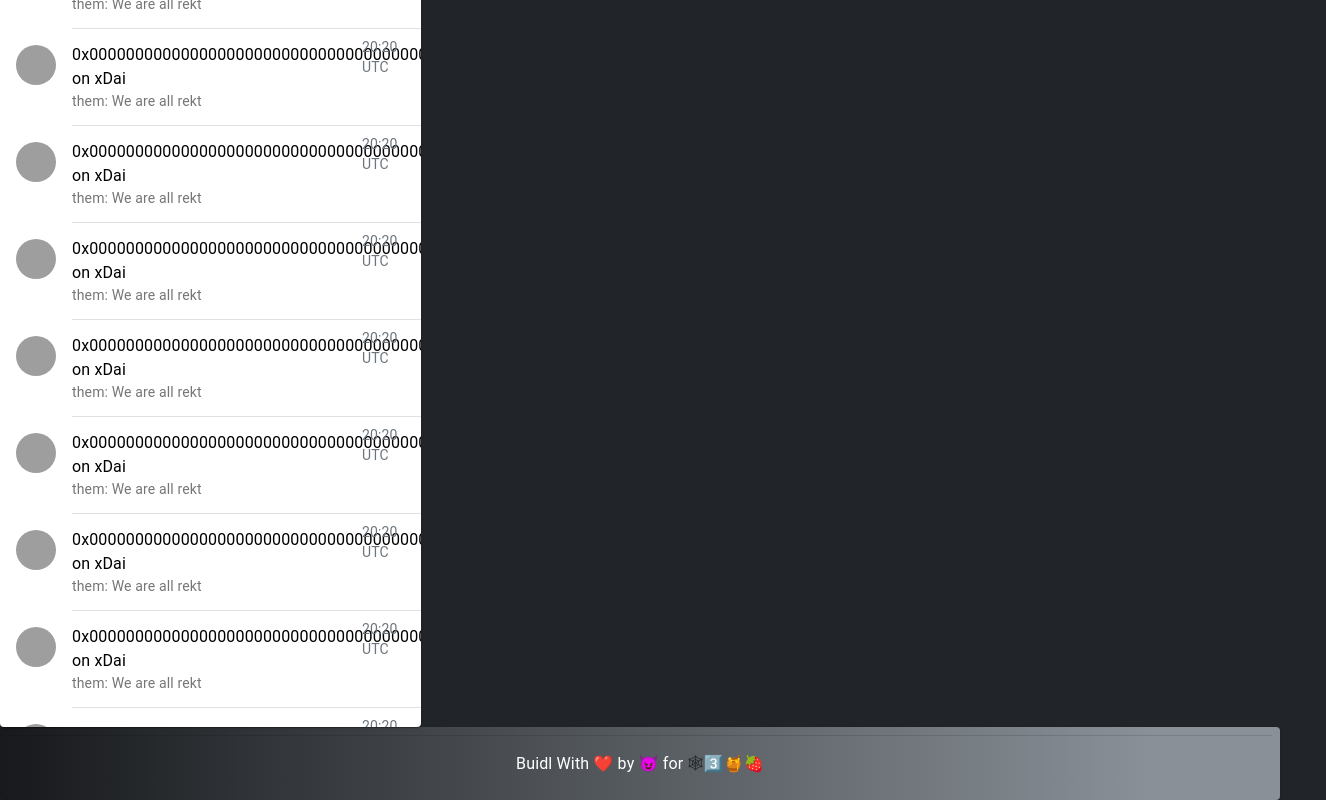
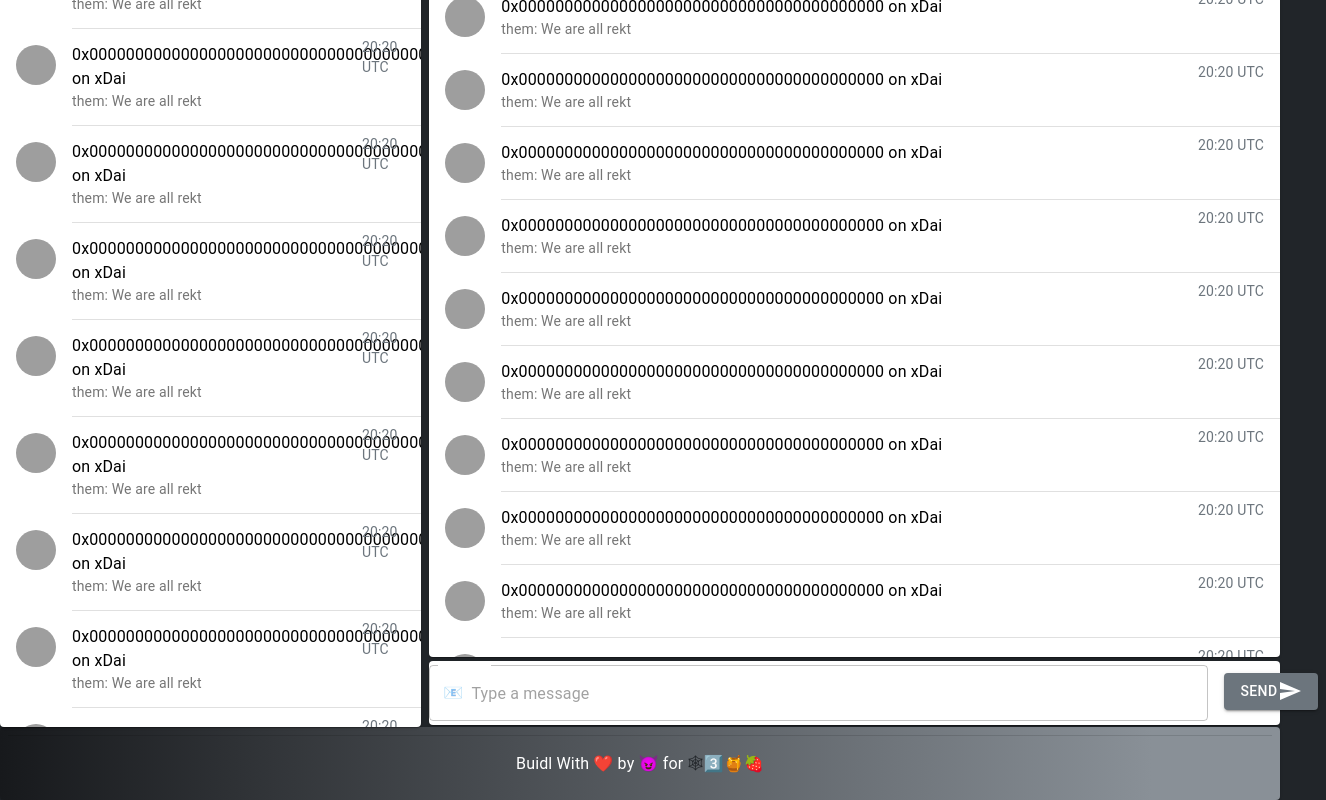
Before and after one commit to DefierLabs/IDMChat, a React (Create React App) app in the folder Dapp/: page /#/ in a window 1280 px wide. Shown: the part 237-1037 px from the top of the page, 1326 px wide, since content can reach past the window. Built offline with nearby package versions, Linux system fonts and the light colour scheme; grey boxes are pictures that could not be loaded.

Commit message:
added chat input

```diff
--- a/Dapp/src/Components/Chat.js
+++ b/Dapp/src/Components/Chat.js
@@ -17,8 +17,8 @@ import ChatsListItem from './ChatsListItem';
 export default function Chat() {
   const classes = GlobalStyles();
   return (
-    <div className="ChatsList">
-      <Paper style={{maxHeight: 900, overflow: 'auto'}}>
+    <div className="ChatLog">
+      <Paper style={{maxHeight: 830, overflow: 'auto'}}>
       <List className={classes.cardWithBGList} >
         <ChatsListItem />
         <Divider variant="inset" component="li" />
--- /dev/null
+++ b/Dapp/src/Components/ChatInput.js
@@ -0,0 +1,69 @@
+
+import React from 'react';
+
+import Paper from '@material-ui/core/Paper';
+import IconButton from '@material-ui/core/IconButton';
+import SendIcon from '@material-ui/icons/Send';
+import Box from '@material-ui/core/Box';
+import Grid from '@material-ui/core/Grid';
+import Button from '@material-ui/core/Button';
+import OutlinedInput from '@material-ui/core/OutlinedInput';
+import InputAdornment from '@material-ui/core/InputAdornment';
+import FormControl from '@material-ui/core/FormControl';
+
+import GlobalStyles from '../GlobalStyles';
+
+export default function ChatInput() {
+  const classes = GlobalStyles();
+
+  const [values, setValues] = React.useState({
+    amount: '',
+    password: '',
+    weight: '',
+    weightRange: '',
+    showPassword: false,
+  });
+
+  const handleChange = (prop) => (event) => {
+    setValues({ ...values, [prop]: event.target.value });
+  };
+
+  const handleMessageSubmission = (e) => {
+    //e.preventDefault();
+    //handleMintWrapAction(state.web3, type, burn, false, userTier, mintValue, selectedToken, state.chainId)
+    console.log("Submit")
+  }
+
+  return (
+    <div className="ChatInput">
+      <Paper style={{ maxHeight: 100 }}>
+        <Grid container spacing={1} >
+
+
+          <Grid item xs={11} sm={11} md={11} xl={11}>
+
+            <Box>
+              <FormControl fullWidth className={classes.margin} variant="outlined">
+                <OutlinedInput
+                  id="outlined-adornment-amount"
+                  value={values.amount}
+                  onChange={handleChange('amount')}
+                  startAdornment={<InputAdornment position="start">📧</InputAdornment>}
+                  labelWidth={60}
+                  placeholder="Type a message"
+                />
+              </FormControl>
+            </Box>
+          </Grid>
+
+          <Grid item xs={1} sm={1} md={1} xl={1}>
+            <Box>
+            <Button onClick={() => [handleMessageSubmission()]} variant="contained" color="secondary" className={classes.button} > Send  <SendIcon/> </Button>
+            </Box>
+          </Grid>
+        </Grid>
+
+      </Paper>
+    </div>
+  );
+}
--- a/Dapp/src/Pages/ChatPage.js
+++ b/Dapp/src/Pages/ChatPage.js
@@ -2,6 +2,7 @@
 import React from 'react';
 import ChatsList from '../Components/ChatsList.js';
 import Chat from '../Components/Chat.js';
+import ChatInput from '../Components/ChatInput.js';
 import ChatPlaceholder from '../Components/ChatPlaceholder.js';
 import Grid from '@material-ui/core/Grid';
 
@@ -9,11 +10,11 @@ import GlobalStyles from '../GlobalStyles';
 
 export default function ChatPage() {
   const classes = GlobalStyles();
-  var showPlaceholder = true
+  var showPlaceholder = false
 
-  var chatArea = [<Chat/>]
+  var chatArea = [<Chat />]
 
-  if(showPlaceholder){
+  if (showPlaceholder) {
     chatArea = [<ChatPlaceholder />]
   }
 
@@ -24,7 +25,14 @@ export default function ChatPage() {
           <ChatsList />
         </Grid>
         <Grid item xs={8} sm={8} md={8} xl={8}>
-          {chatArea}
+          <Grid container spacing={1} >
+            <Grid item xs={12} sm={12} md={12} xl={12}>
+              {chatArea}
+            </Grid>
+            <Grid item xs={12} sm={12} md={12} xl={12}>
+              <ChatInput/>
+            </Grid>
+          </Grid>
         </Grid>
       </Grid>
     </div>
```
